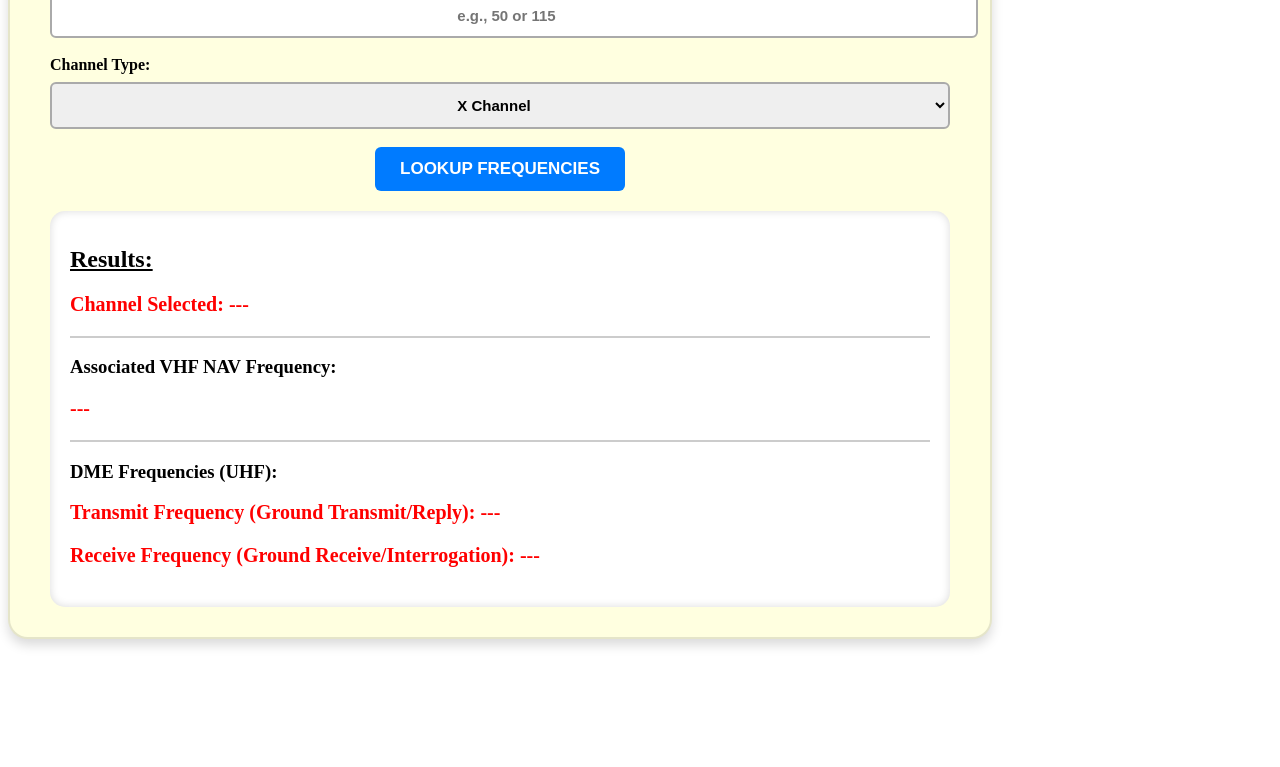
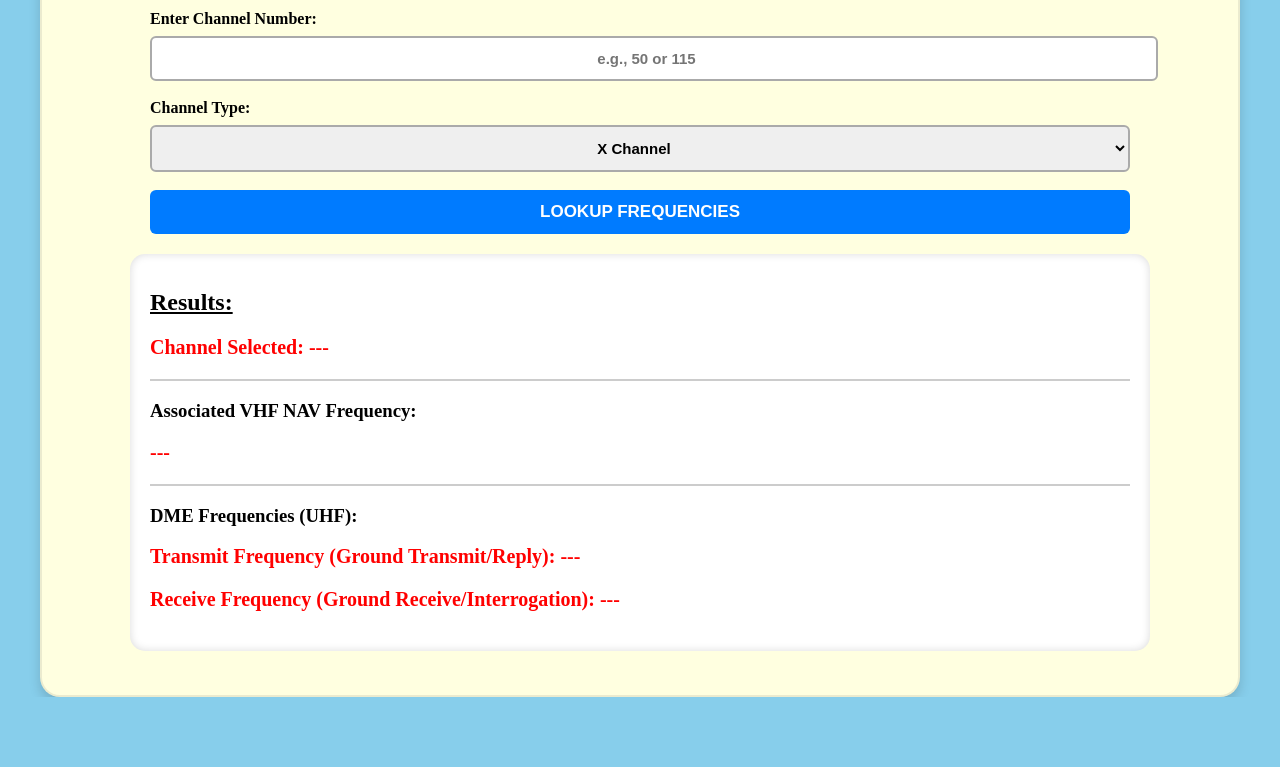
Before and after one commit to Ayu-tech96/basic, a plain HTML site: page index.html in a window 1280 px wide. Shown: the part 940-1707 px from the top of the page. After the commit the page ends 1637 px from the top, so only its background shows below. Drawn offline with Linux system fonts and the light colour scheme.

Commit message:
styles.css

```diff
--- a/styles.css
+++ b/styles.css
@@ -1,24 +1,55 @@
-body {
-  display: block; /* Allow vertical scroll layout */
-  justify-content: center;
-  align-items: center;
-  min-height: auto;
-  height: auto;
-  overflow-y: auto; /* Enable scrolling */
-  padding-bottom: 80px; /* Space so footer doesn't overlap */
+/* Make html/body fill the screen and allow vertical scrolling */
+html, body {
+  height: 100%;
+  margin: 0;
+  padding: 0;
+  scroll-behavior: smooth;   /* smooth scroll when jumping */
+  background-color: SKYBLUE; /* keep your color */
 }
 
 
+/* Use the body as a scroll container with snap points */
+body {
+  overflow-y: auto;
+  -webkit-overflow-scrolling: touch;
+  scroll-snap-type: y mandatory; /* snap vertically between sections */
+  box-sizing: border-box;
+  padding-bottom: 80px; /* space for footer/credit so it doesn't overlap content */
+}
+
+
+/* Each container becomes a full-screen section */
 .container {
+  min-height: 100vh;            /* fill full viewport height */
+  display: flex;
+  flex-direction: column;       /* stack contents vertically inside */
+  justify-content: center;      /* center vertically */
+  align-items: center;          /* center horizontally */
+  padding: 30px 40px;           /* comfortable inner spacing */
+  margin: 0 auto;               /* center horizontally */
+  width: 100%;
+  max-width: 1200px;
+  box-sizing: border-box;
+
+  /* keep your look & colors */
   background: LIGHTYELLOW;
-  padding: 30px 40px;
   border-radius: 20px;
   box-shadow: 0 6px 12px rgba(0, 0, 0, 0.15);
+  border: 2px solid rgba(0,0,0,0.08);
   text-align: center;
-  max-width: 900px;
+
+  /* make each container a snap point */
+  scroll-snap-align: start;
+}
+/* If you have multiple containers stacked, give spacing between them on large screens */
+.container + .container {
+  margin-top: 30px;
+}
+
+/* Make sure inner content doesn't overflow the section on small screens */
+.container > * {
+  max-width: 980px;
   width: 100%;
-  margin-bottom: 40px;
-  border: 2px solid rgba(0, 0, 0, 0.1);
 }
 
 h1 {
```
